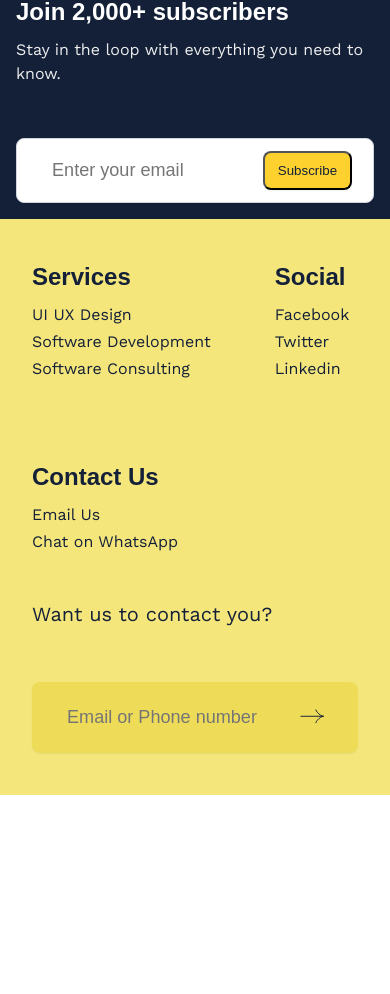
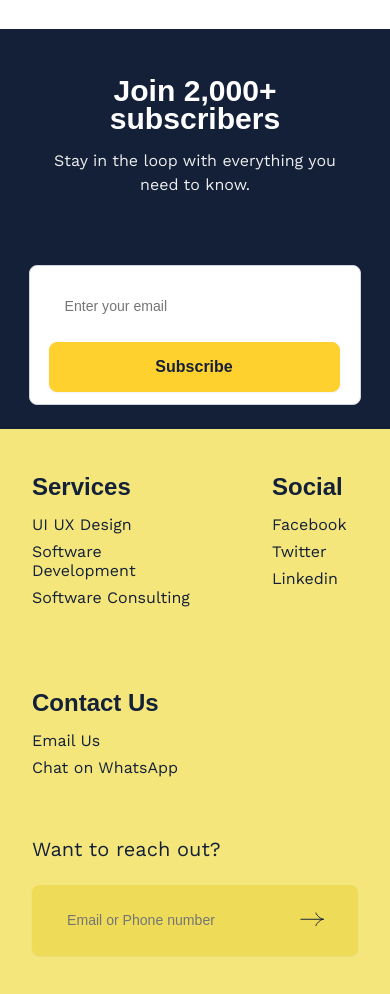
Before and after one commit to Dujota-Studios/Dujota-Studios, a Next.js app: page / in a window 390 px wide. Shown: the part 5880-6874 px from the top of the page. Before the commit the page ends 6675 px from the top, so only its background shows below. Built offline with nearby package versions, Linux system fonts and the light colour scheme; a web font is replaced by a local one.

Commit message:
release tablet desktop mobile upates for footer, header, news letter and testimonials

```diff
--- a/src/components/common/layout/footer.tsx
+++ b/src/components/common/layout/footer.tsx
@@ -5,10 +5,21 @@ import Link from "next/link";
 const Footer: NextPage = () => {
   return (
     <footer className="box-border flex max-w-full flex-row flex-wrap items-start justify-center self-stretch overflow-hidden bg-primary-2 px-[2rem] py-[4rem] text-left font-headings-h4-desktop text-[1.5rem] text-primary-1 mq750:box-border mq750:pb-[2.63rem] mq750:pt-[2.63rem]">
-      <div className="flex max-w-full flex-1 flex-col items-start justify-start gap-[2rem] mq450:gap-[2rem]">
-        <div className="flex min-h-[19.31rem] flex-row flex-wrap items-start justify-start gap-[4rem] self-stretch mq750:gap-[4rem] mq450:gap-[4rem]">
+      {/* Wrapper */}
+      <div
+        // className="flex max-w-full flex-1 flex-col items-start justify-start gap-[2rem] mq450:gap-[2rem]"
+        className="flex max-w-full flex-row items-start justify-between gap-[1.25rem] self-stretch mq1275:flex-wrap"
+      >
+        {/* Links Section */}
+        <div
+          // className="flex min-h-[19.31rem] flex-row flex-wrap items-start justify-start gap-[4rem] self-stretch mq750:gap-[4rem] mq450:gap-[4rem]"
+          className="mq900:flex-wrap mq900:gap-[5rem] mq1150:min-w-full mq900:min-w-[30rem] flex w-[47.5rem] min-w-[47.5rem] max-w-full flex-row items-start justify-start gap-[5rem] mq1275:flex-1 mq450:min-w-[25rem] mq450:gap-[5rem]"
+        >
           {/* Services Section */}
-          <div className="flex flex-col items-start justify-start gap-[0.75rem]">
+          <div
+            className="flex min-w-[9.38rem] flex-1 flex-col items-start justify-start gap-[0.75rem]"
+            // className="flex flex-col items-start justify-start gap-[0.75rem]"
+          >
             <h2 className="font-inherit relative m-0 text-inherit font-semibold leading-[2rem]">
               Services
             </h2>
@@ -19,7 +30,10 @@ const Footer: NextPage = () => {
             </ul>
           </div>
           {/* Social Section */}
-          <div className="flex w-[4.63rem] flex-col items-start justify-start gap-[0.75rem]">
+          <div
+            className="flex min-w-[9.38rem] flex-1 flex-col items-start justify-start gap-[0.75rem]"
+            // className="flex w-[4.63rem] flex-col items-start justify-start gap-[0.75rem]"
+          >
             <h2 className="font-inherit relative m-0 text-inherit font-semibold leading-[2rem]">
               Social
             </h2>
@@ -30,7 +44,10 @@ const Footer: NextPage = () => {
             </ul>
           </div>
           {/* Contact Us Section */}
-          <div className="flex w-[12.5rem] flex-col items-start justify-start gap-[0.75rem]">
+          <div
+            className="flex min-w-[9.38rem] flex-1 flex-col items-start justify-start gap-[0.75rem]"
+            // className="flex w-[12.5rem] flex-col items-start justify-start gap-[0.75rem]"
+          >
             <h2 className="font-inherit relative m-0 text-inherit font-semibold leading-[2rem]">
               Contact Us
             </h2>
@@ -51,31 +68,16 @@ const Footer: NextPage = () => {
             </address>
           </div>
         </div>
+
         {/* Contact Form Prompt */}
-        <div className="flex flex-col items-start justify-start gap-[1rem] self-stretch font-paragraph-regular-semibold text-[1.25rem]">
-          <p className="m-0">Want us to contact you?</p>
-          {/* <form className="flex flex-col items-start justify-start self-stretch overflow-hidden rounded-lg border-[1px] border-solid border-secondary-4 bg-khaki py-[0.94rem] pl-[0.94rem] pr-[1.06rem] text-[1rem] mq450:gap-[10rem]">
-            <label
-              htmlFor="user-contact"
-              className="flex flex-row items-center justify-between gap-[1.25rem] self-stretch"
-            >
-              <input
-                id="user-contact"
-                type="text"
-                placeholder="Your Email or Phone Number"
-                className="max-w-full flex-1 rounded-lg border-none bg-transparent py-2 text-lg text-black"
-                aria-label="Enter your email or phone number"
-              />
-              <figure className="m-0">
-                <img
-                  className="relative h-[1.5rem] w-[1.5rem]"
-                  alt="submit arrow"
-                />
-              </figure>
-            </label>
-          </form> */}
+        <div
+          className="flex w-[25rem] max-w-full flex-col items-start justify-start gap-[1rem] font-paragraph-regular-semibold text-[1.25rem] mq1275:mt-10"
+          // className="flex flex-col items-start justify-start gap-[1rem] self-stretch font-paragraph-regular-semibold text-[1.25rem]"
+        >
+          <p className="m-0">Want to reach out?</p>
+
           <form
-            className="m-0 mt-10 flex flex-row flex-wrap items-center justify-start gap-[0.5rem] self-stretch rounded-radius-md border-[1px] bg-khaki py-spacing-lg pl-[1.19rem] pr-[1.31rem] font-text-sm-semibold text-[1rem] text-colors-text-text-placeholder shadow-[0px_1px_2px_rgba(16,_24,_40,_0.05)]"
+            className="m-0 mt-2 flex flex-row flex-wrap items-center justify-start gap-[0.5rem] self-stretch rounded-radius-md border-[1px] bg-khaki py-spacing-lg pl-[1.19rem] pr-[1.31rem] font-text-sm-semibold text-[1rem] text-colors-text-text-placeholder shadow-[0px_1px_2px_rgba(16,_24,_40,_0.05)]"
             action="#"
             method="POST"
           >
@@ -86,7 +88,7 @@ const Footer: NextPage = () => {
               type="email"
               id="email"
               name="email"
-              className="min-w-[8.5rem] flex-1 rounded-radius-md border-none bg-transparent px-4 py-2 text-lg text-black"
+              className="min-w-[8.5rem] flex-1 rounded-radius-md border-none bg-transparent px-4 py-2 text-lg text-black mq450:text-sm"
               placeholder="Email or Phone number"
               aria-required="true"
             />
--- a/src/components/common/layout/header/navbar.tsx
+++ b/src/components/common/layout/header/navbar.tsx
@@ -6,7 +6,7 @@ export default function Navbar() {
       aria-label="desktop navigation menu"
       className="flex max-w-full flex-row items-center justify-end gap-[2rem] self-stretch mq450:gap-[2rem]"
     >
-      <ul className="flex·max-w-full mq900:hidden list-none flex-row items-center justify-center gap-[1.5rem]">
+      <ul className="mq900:hidden flex max-w-full list-none flex-row items-center justify-center gap-[1.5rem]">
         <li className="relative">
           <Link
             href="#"
--- a/src/components/sections/news-letter.tsx
+++ b/src/components/sections/news-letter.tsx
@@ -3,20 +3,24 @@ import type { NextPage } from "next";
 const NewsLetter: NextPage = () => {
   return (
     <section
-      className="box-border flex min-h-[15rem] flex-col items-start justify-center gap-[0.75rem] self-stretch bg-primary-1 px-[1rem] py-[0rem] text-left font-headings-h4-desktop text-[1.5rem] text-colors-background-bg-primary"
+      className="mq900:gap-0 mq900:pl-[2.5rem] mq900:pr-[2.5rem] mq900:box-border mq900:flex-wrap mq900:justify-center mq900:items-center box-border flex h-[20rem] min-h-[15rem] max-w-full flex-row items-center gap-[2rem] self-stretch bg-primary-1 px-[5rem] py-[0rem] text-left font-headings-h4-desktop text-[1.88rem] text-colors-background-bg-primary mq450:h-[25rem]"
       aria-labelledby="newsletter-heading"
     >
+      <header className="mq900:max-w-full  mq1150:w-[30rem] box-border flex w-[46rem] max-w-[48rem] flex-col items-start justify-start gap-[1rem] px-[0rem] py-[1.25rem]">
         <h2
           id="newsletter-heading"
-        className="font-inherit relative m-0 mt-1 self-stretch text-inherit font-semibold leading-[1.75rem]"
+          className="mq900:text-center font-inherit relative m-0 mt-1 self-stretch text-inherit font-semibold leading-[1.75rem]"
         >
           Join 2,000+ subscribers
         </h2>
-      <p className="relative m-0 self-stretch font-paragraph-regular-semibold text-[1rem] leading-[1.5rem] text-grey-200">
+
+        <p className="mq900:text-center relative m-0 self-stretch font-paragraph-regular-semibold text-[1rem] leading-[1.5rem] text-grey-200">
           Stay in the loop with everything you need to know.
         </p>
+      </header>
+
       <form
-        className="m-0 mt-10 flex flex-row flex-wrap items-center justify-start gap-[0.5rem] self-stretch rounded-radius-md border-[1px] border-solid border-colors-border-border-primary bg-colors-background-bg-primary py-spacing-lg pl-[1.19rem] pr-[1.31rem] font-text-sm-semibold text-[1rem] text-colors-text-text-placeholder shadow-[0px_1px_2px_rgba(16,_24,_40,_0.05)]"
+        className="font-text-md-semibold mq900:w-[40rem] mq900:flex-wrap box-border flex w-[40rem] min-w-[20.81rem] max-w-full flex-row items-center justify-start gap-[0.5rem] rounded-radius-md border-[1px] border-solid border-colors-border-border-primary bg-colors-background-bg-primary py-spacing-lg pl-[1.19rem] pr-[1.31rem] text-[1rem] text-colors-text-text-placeholder shadow-[0px_1px_2px_rgba(16,_24,_40,_0.05)] mq450:flex-wrap"
         action="#"
         method="POST"
       >
@@ -27,16 +31,18 @@ const NewsLetter: NextPage = () => {
           type="email"
           id="email"
           name="email"
-          className="min-w-[8.5rem] flex-1 rounded-radius-md border-none bg-transparent px-4 py-2 text-lg text-black"
+          className="min-w-[8.5rem] flex-1 rounded-radius-md border-none bg-transparent px-4 py-2 text-lg text-black mq450:py-5 mq450:text-sm"
           placeholder="Enter your email"
           aria-required="true"
         />
         <button
           type="submit"
-          className="flex cursor-pointer items-center justify-center overflow-hidden rounded-radius-md bg-secondary-1 px-[0.81rem] py-[0.63rem] text-primary-1 shadow-[0px_1px_2px_rgba(16,_24,_40,_0.05)]"
+          className="flex cursor-pointer flex-row items-center justify-center gap-[0.38rem] overflow-hidden rounded-radius-md border-[1px] border-solid border-secondary-1 bg-secondary-1 px-[1.06rem] py-spacing-lg shadow-[0px_1px_2px_rgba(16,_24,_40,_0.05)] mq450:w-full"
           aria-label="Subscribe to newsletter"
         >
+          <span className="font-text-md-semibold relative text-left text-[1rem] font-semibold leading-[1.5rem] text-primary-1">
             Subscribe
+          </span>
         </button>
       </form>
     </section>
```
Also changed, not shown: src/components/sections/testimonials.tsx (+6 -5 lines). Lines whose indentation alone changed are shown as unchanged.
